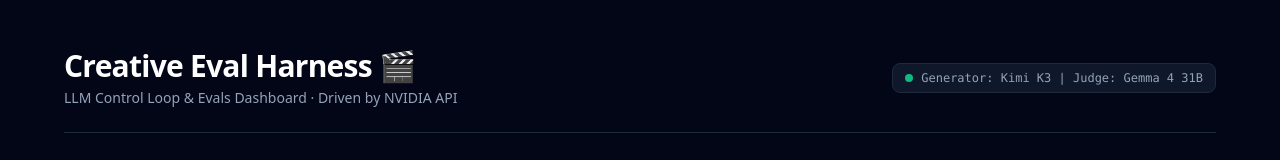
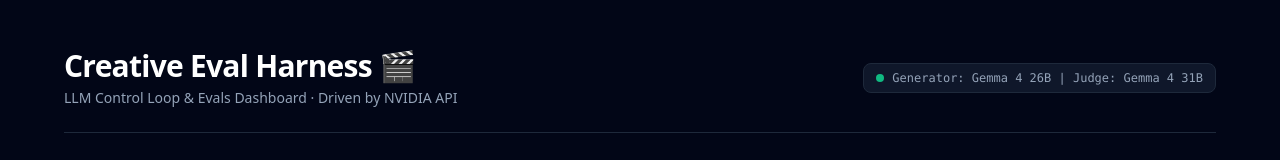
Before and after one commit to VCoklat/creative-eval-harness, a Next.js app: page / in a window 1280 px wide. Shown: the top 160 px of the page. Built offline with nearby package versions, Linux system fonts and the light colour scheme.

Commit message:
Update generator name from Kimi K3 to Gemma 4 26B in UI

```diff
--- a/app/page.tsx
+++ b/app/page.tsx
@@ -51,7 +51,7 @@ export default function Home() {
             </div>
             <div className="hidden sm:flex items-center space-x-2 bg-slate-900 border border-slate-800 px-3 py-1.5 rounded-lg text-xs font-mono text-slate-400">
               <span className="w-2 h-2 rounded-full bg-emerald-500 animate-pulse"></span>
-              <span>Generator: Kimi K3 | Judge: Gemma 4 31B</span>
+              <span>Generator: Gemma 4 26B | Judge: Gemma 4 31B</span>
             </div>
           </div>
         </header>
@@ -112,7 +112,7 @@ export default function Home() {
                 <div className="flex items-center justify-between border-b border-slate-800 pb-3">
                   <h2 className="font-semibold text-slate-200">Generated Script</h2>
                   <span className="text-xs font-mono bg-indigo-950 text-indigo-300 border border-indigo-800 px-2 py-0.5 rounded">
-                    Kimi K3
+                    Gemma 4 26B
                   </span>
                 </div>
 
```
